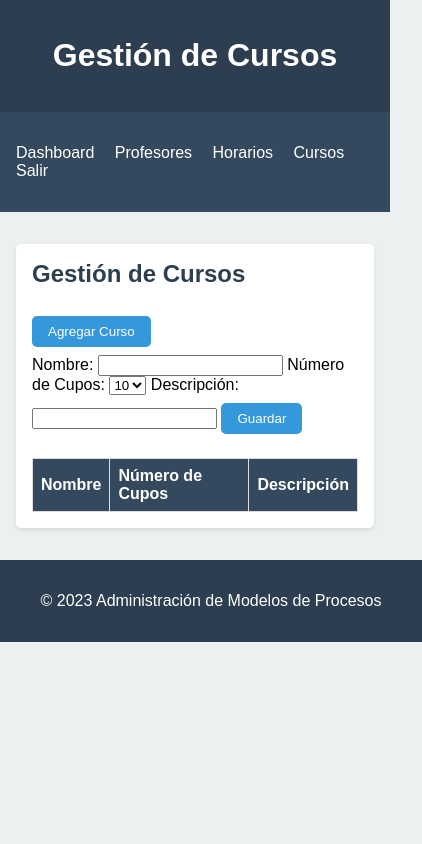
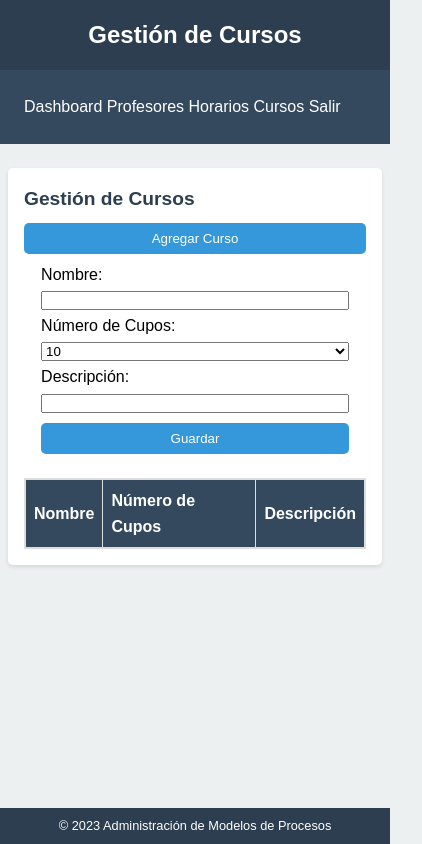
Before and after one commit to Davidmoran9/Modelos-de-procesos, a plain HTML site: page admin/cursos.html in a window 390 px wide. Shown: the whole page, 422 px wide, since content can reach past the window. Drawn offline with Linux system fonts and the light colour scheme.

Commit message:
Actualiza el pie de página y mejora los estilos generales y responsivos

```diff
--- a/admin/styles.css
+++ b/admin/styles.css
@@ -6,11 +6,22 @@
     --success: #27AE60;     /* Botones de confirmación */
 }
 
+/* Estilos generales */
+* {
+    margin: 0;
+    padding: 0;
+    box-sizing: border-box;
+}
+
 body {
     font-family: Arial, sans-serif;
     background-color: var(--background);
     margin: 0;
     padding: 0;
+    line-height: 1.6;
+    min-height: 100vh;
+    display: flex;
+    flex-direction: column;
 }
 
 header {
@@ -112,14 +123,14 @@ tr:nth-child(even) {
     background-color: #f8f9fa;
 }
 
+/* Footer */
 footer {
     background-color: var(--primary);
     color: white;
     text-align: center;
-    padding: 1rem;
-
-    width: 100%;
-    bottom: 0;
+    padding: 0.5rem;
+    margin-top: auto;
+    font-size: 0.8rem;
 }
 
 #notification {
@@ -136,3 +147,48 @@ footer {
 #notification.hidden {
     display: none;
 }
+
+/* Estilos responsive */
+@media screen and (max-width: 768px) {
+    nav ul {
+        flex-direction: column;
+        padding: 0.5rem;
+    }
+
+    nav ul li {
+        margin: 0.3rem 0;
+    }
+
+    table {
+        display: block;
+        overflow-x: auto;
+    }
+
+    form {
+        width: 90%;
+        margin: 0 auto;
+    }
+
+    input, select {
+        width: 100%;
+    }
+
+    button {
+        width: 100%;
+        margin: 0.5rem 0;
+    }
+}
+
+@media screen and (max-width: 480px) {
+    h1 {
+        font-size: 1.5rem;
+    }
+
+    h2 {
+        font-size: 1.2rem;
+    }
+
+    main {
+        padding: 0.5rem;
+    }
+}
```
Also changed, not shown: admin/index.html (+1 -1 lines).
